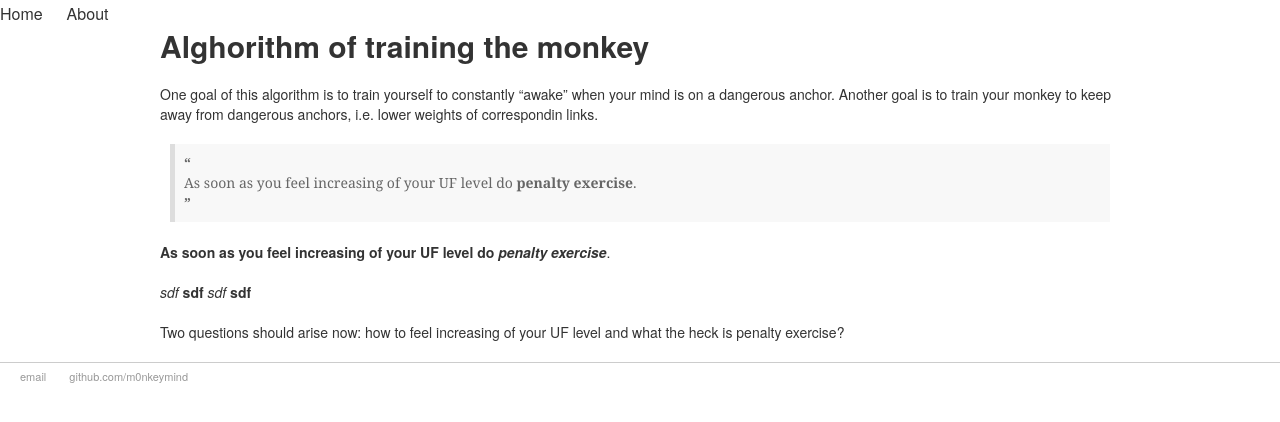
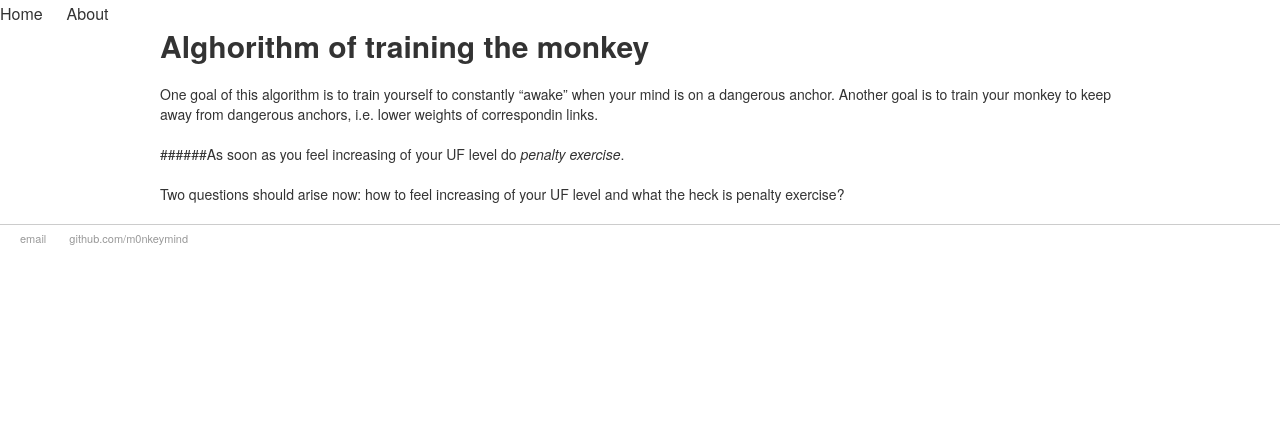
Before and after one commit to m0nkeymind/m0nkeymind.github.io, a Jekyll site: the page built from _articles/algorithm.md, in a window 1280 px wide. Shown: the top 422 px of the page. Built offline with Jekyll 4.4.1, drawn with Linux system fonts in a browser that asks for light colours.

Commit message:
algorithm highlit

```diff
--- a/_articles/algorithm.md
+++ b/_articles/algorithm.md
@@ -7,11 +7,9 @@
 mind is on a dangerous anchor. Another goal is to train your monkey to keep away
 from dangerous anchors, i.e. lower weights of correspondin links.
 
-> As soon as you feel increasing of your UF level do __penalty exercise__.
 
-__As soon as you feel increasing of your UF level do *penalty exercise*__.
+######As soon as you feel increasing of your UF level do _penalty exercise_.
 
-*sdf* **sdf** _sdf_ __sdf__
 
 Two questions should arise now: how to feel increasing of your UF level and what
 the heck is penalty exercise?
```
